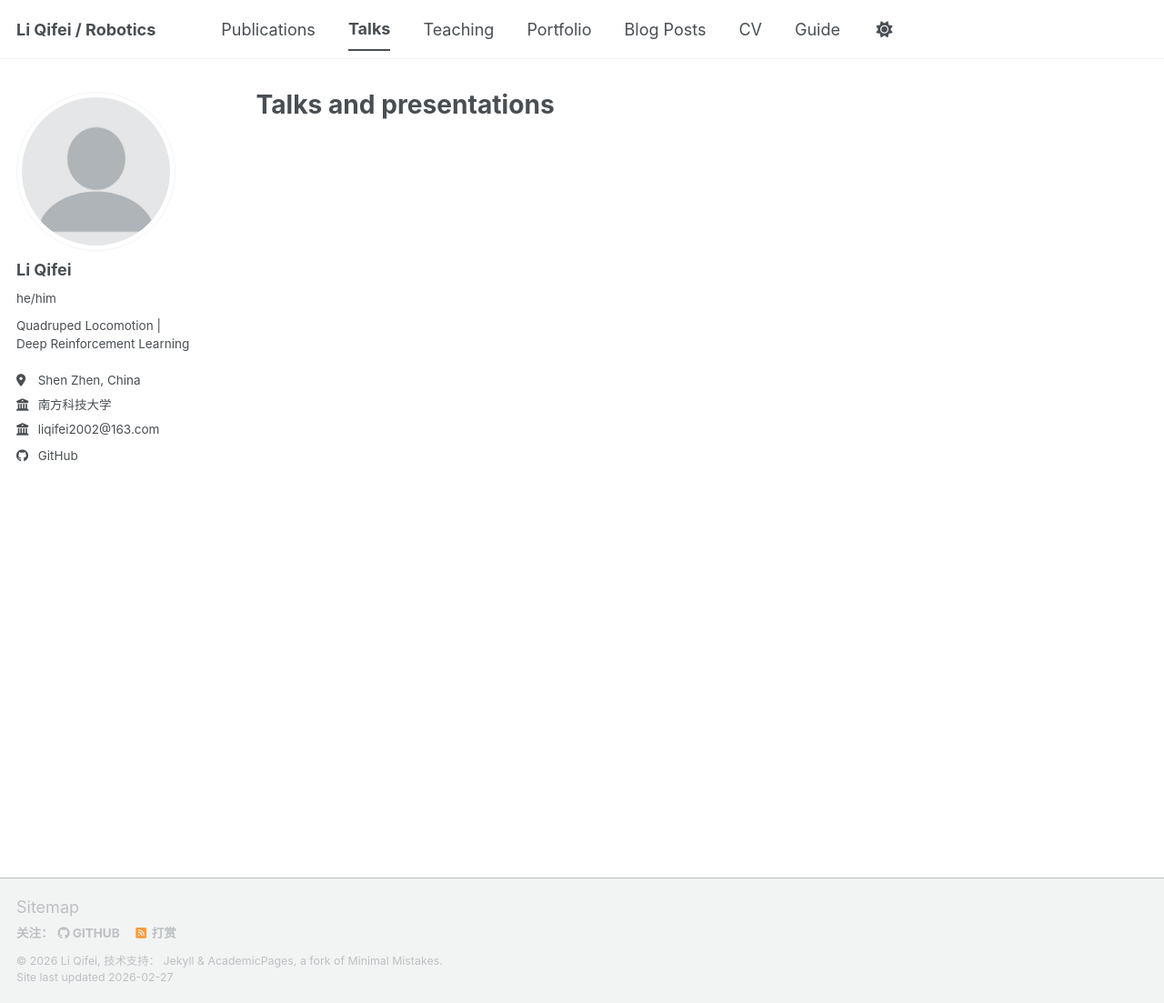
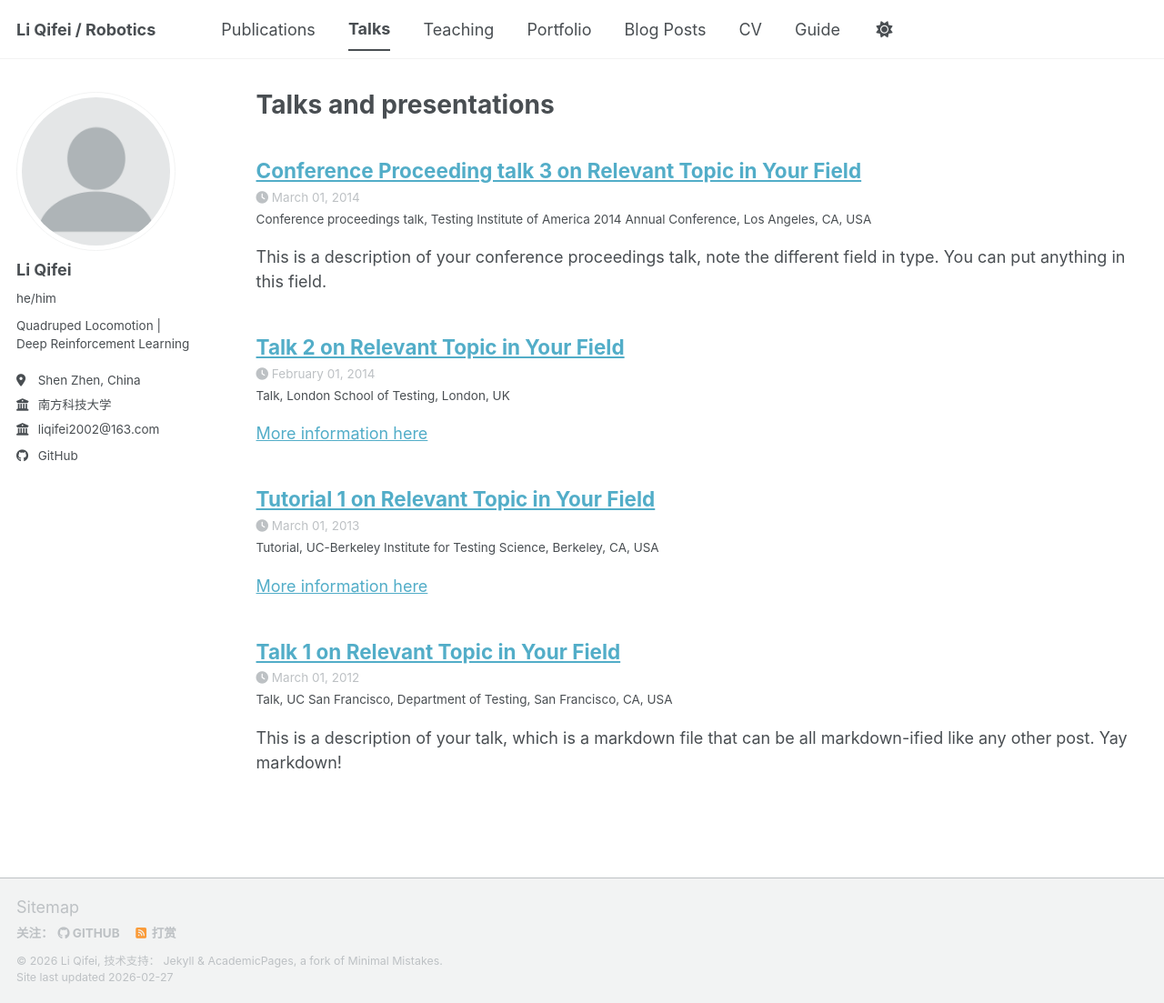
Before and after one commit to nocodenopain/nocodenopain.github.io, a Jekyll site: the page built from _pages/talks.html, in a window 1280 px wide and 1103 px high. Shown: the whole window at 91% size. Built offline with Jekyll 4.4.1, drawn with Linux system fonts in a browser that asks for light colours; a script bundle is joined from its source files by our own code; library files that are not in the unit come from our copies; some of the changed lines change nothing that is shown.

Commit message:
创建dev

```diff
--- a/_config.yml
+++ b/_config.yml
@@ -230,9 +230,9 @@ collections:
   portfolio:
     output: true
     permalink: /:collection/:path/
-  # talks:
-  #   output: true
-  #   permalink: /:collection/:path/
+  talks:
+    output: true
+    permalink: /:collection/:path/
 
 
 # These settings control how pages and collections are included in the site
```
